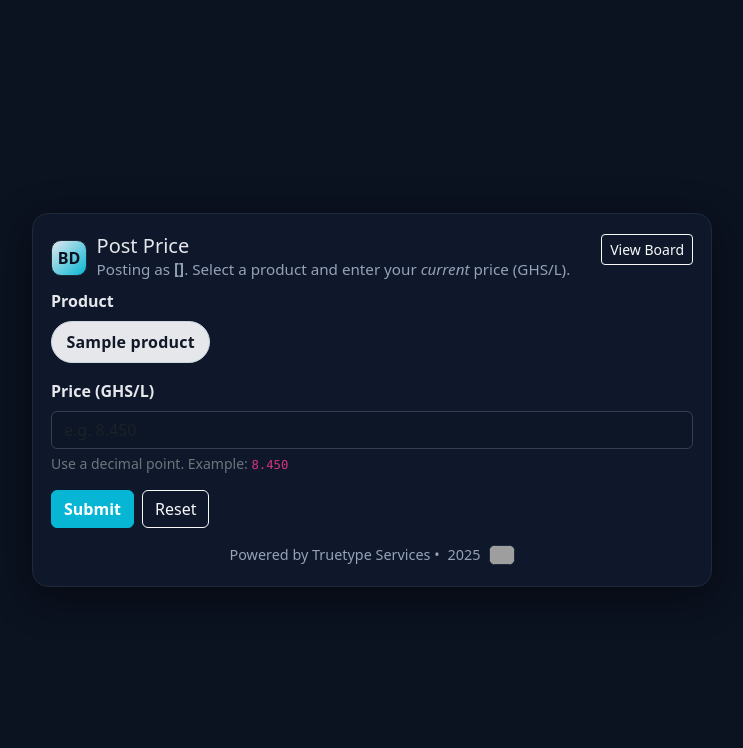
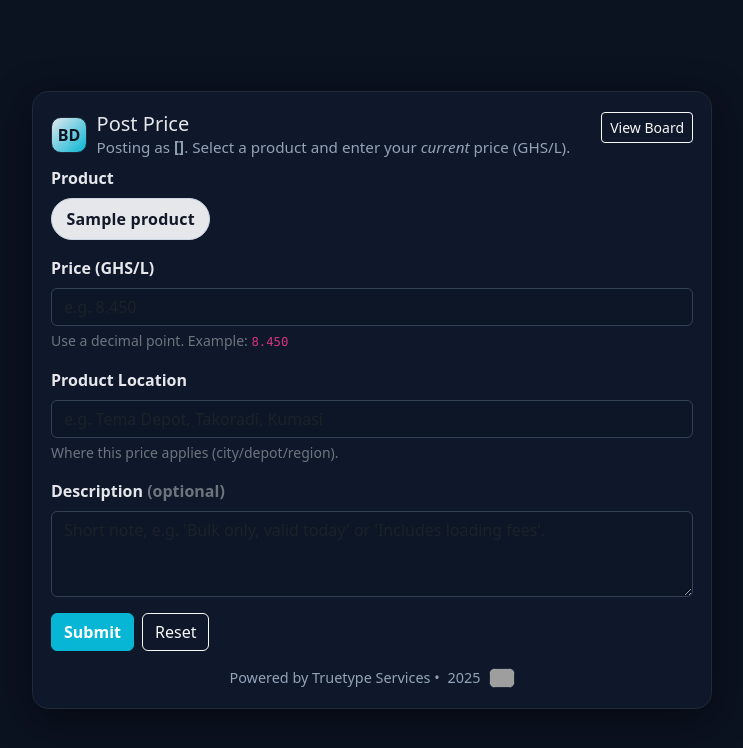
Before and after one commit to Cybok06/TrueType_v2, a Flask app: template templates/prices/post.html in a window 1280 px wide. Shown: the top 748 px of the page, without its empty margins (268-1011 px from the left). Run offline with Flask 3, Linux system fonts and the light colour scheme; the template is opened without the code that fills it: most values are stand-ins (such as "Sample title", 1, 10 or a date in 2020); parts of the project's set-up code (start-up, migrations or seed data) failed here and were passed over; grey boxes are pictures that could not be loaded.

Commit message:
Update post.html

```diff
--- a/templates/prices/post.html
+++ b/templates/prices/post.html
@@ -8,7 +8,7 @@
 
   <link href="https://cdn.jsdelivr.net/npm/bootstrap@5.3.3/dist/css/bootstrap.min.css" rel="stylesheet" />
   <script src="https://cdn.jsdelivr.net/npm/bootstrap@5.3.3/dist/js/bootstrap.bundle.min.js"></script>
-    <link rel="icon" href="https://res.cloudinary.com/dl2ipzxyk/image/upload/v1751107241/logo_ijmteg.avif" type="image/png">
+  <link rel="icon" href="https://res.cloudinary.com/dl2ipzxyk/image/upload/v1751107241/logo_ijmteg.avif" type="image/png">
 
   <style>
     :root{
@@ -26,9 +26,7 @@
       box-shadow:0 10px 40px rgba(0,0,0,.45);
       padding:20px 18px;
     }
-    .brand{
-      display:flex; align-items:center; gap:.6rem;
-    }
+    .brand{ display:flex; align-items:center; gap:.6rem; }
     .brand-badge{
       width:36px; height:36px; border-radius:10px; display:grid; place-items:center;
       font-weight:900; color:#0b1220; background:linear-gradient(135deg,#e2e8f0,var(--accent));
@@ -107,6 +105,32 @@
         <div class="form-text text-secondary">Use a decimal point. Example: <code>8.450</code></div>
       </div>
 
+      <!-- NEW: Product Location -->
+      <div class="col-12">
+        <label class="form-label fw-bold">Product Location</label>
+        <input
+          type="text"
+          name="location"
+          class="form-control input-dark"
+          placeholder="e.g. Tema Depot, Takoradi, Kumasi"
+          maxlength="120"
+          required
+        />
+        <div class="form-text text-secondary">Where this price applies (city/depot/region).</div>
+      </div>
+
+      <!-- NEW: Description (optional) -->
+      <div class="col-12">
+        <label class="form-label fw-bold">Description <span class="text-secondary">(optional)</span></label>
+        <textarea
+          name="description"
+          rows="3"
+          class="form-control input-dark"
+          placeholder="Short note, e.g. 'Bulk only, valid today' or 'Includes loading fees'."
+          maxlength="300"
+        ></textarea>
+      </div>
+
       <div class="col-12 d-flex gap-2">
         <button id="submitBtn" type="submit" class="btn btn-primary">
           <span class="btn-label">Submit</span>
@@ -157,11 +181,12 @@
     e.preventDefault();
     result.innerHTML = '';
 
-    // quick front-end validation
     const data = new FormData(form);
     const token = data.get('token');
     const product = (data.get('product') || '').toUpperCase().trim();
     const price = parseFloat(data.get('price'));
+    const location = (data.get('location') || '').trim();
+    const description = (data.get('description') || '').trim();
 
     if(!token){
       result.innerHTML = '<div class="alert alert-danger">Missing token. Open the link again.</div>';
@@ -173,6 +198,14 @@
     }
     if(!Number.isFinite(price) || price <= 0){
       result.innerHTML = '<div class="alert alert-danger">Enter a valid price.</div>';
+      return;
+    }
+    if(!location){
+      result.innerHTML = '<div class="alert alert-danger">Please enter the product location.</div>';
+      return;
+    }
+    if(description.length > 300){
+      result.innerHTML = '<div class="alert alert-danger">Description is too long (max 300 characters).</div>';
       return;
     }
 
@@ -196,7 +229,8 @@
 
       result.innerHTML = `
         <div class="alert alert-success">
-          Submitted: <strong>${j.product}</strong> at <strong>GHS ${fmt(j.price)}</strong>.
+          Submitted: <strong>${j.product}</strong> at <strong>GHS ${fmt(j.price)}</strong>
+          for <strong>${j.location || '—'}</strong>${j.description ? ` — <em>${j.description}</em>` : ''}.
           <a href="/prices?token={{ token }}" class="alert-link">Go to board</a>.
         </div>
       `;
```
